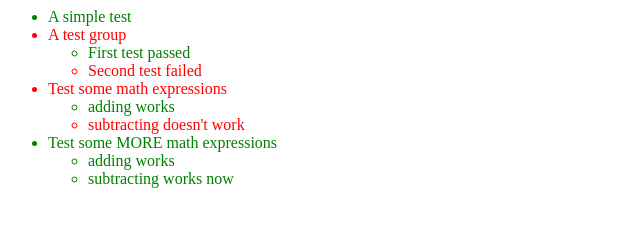
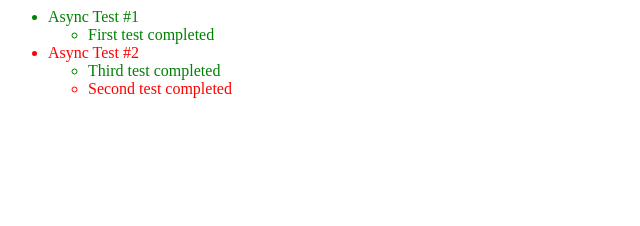
Before and after one commit to hpfast/ninjest, a plain HTML site: page index.html in a window 1280 px wide. Shown: the whole page, without its empty margins (0-640 px from the left). Drawn offline with Linux system fonts and the light colour scheme.

Commit message:
working version

```diff
--- a/browserscript.js
+++ b/browserscript.js
@@ -2,18 +2,20 @@
 
 
 window.onload = function() {
-    test.assert(2+4==6,'A simple test')
-    test.test('A test group', [
-            [true, "First test passed"],
-            [false, "Second test failed"]
-        ]);
+    test.test("Async Test #1", function() {
+        test.pause();
+        setTimeout(function() {
+            test.assert(true, "First test completed");
+            test.resume();
+        }, 10);
+    });
 
-    test.test('Test some math expressions', [
-        [8+2 == 10, 'adding works'],
-        [8-2 == 10, "subtracting doesn't work"]
-    ]);
-    test.test('Test some MORE math expressions', [
-        [8+2 == 10, 'adding works'],
-        [8-2 == 6, "subtracting works now"]
-    ]);
+    test.test("Async Test #2", function() {
+        test.pause();
+        setTimeout(function() {
+            test.assert(false, "Second test completed");
+            test.resume();
+        }, 3000);
+        test.assert(true,"Third test completed");
+    });
 };
--- a/index.html
+++ b/index.html
@@ -7,7 +7,7 @@
 </head>
 <body>
 <ul id="results"></ul>
-<script src="test2.js"></script>
+<script src="test3.js"></script>
 <script src="browserscript.js"></script>
 </body>
 </html>
--- a/test2.js
+++ b/test2.js
@@ -1,4 +1,26 @@
 (function(exports){
+
+
+    var queue = []; paused = false;
+
+    var runTest = function() {
+        if (!paused && queue.length) {
+            queue.shift()();
+            if (!paused) {
+                resume();
+            }
+        }
+
+    }
+
+    var pause = function() {
+        paused = true;
+    };
+
+    var resume = function() {
+        paused = false;
+        setTimeout(runTest, 1);
+    };
 
     //Fn assert
     //evaluate value and return true or false
@@ -7,19 +29,19 @@
 
     }
 
-    var that = this;
 
     //Fn test
-    //run a group of tests with name String and testgroup Array of functions
-    var test = function(testgroup){
+    //run a group of tests with name String and testgroup Array
+    var test = function(testfn, callback){
+        var result = testfn();
         var pass = true, results = [];
-        for (var i=0; i<testgroup.length;i++){
-            var result = [assert(testgroup[i][0]), testgroup[i][1]];
-            pass = result[0] ? pass : false;
-            results.push(result);
-
-        }
-        return([pass, results]);
+//        for (var i=0; i<testgroup.length;i++){
+//            var result = [assert(testgroup[i][0]), testgroup[i][1]];
+//            pass = result[0] ? pass : false;
+//            results.push(result);
+//
+//        }
+        callback(result);
 
     }
 
@@ -40,30 +62,37 @@
 
     }
 
-    var testInNode = function(name, testgroup) {
-        var results = test(testgroup);
-        console.log((results[0] == true ? 'PASS' : 'FAIL') + ': '+name);
-        for (var i = 0; i<results[1].length;i++){
-            console.log('   '+(results[1][i][0] == true ? 'PASS:' : 'FAIL:')+' '+results[1][i][1]);
-
-
-        }
+    var testInNode = function(name, testfn) {
+        var that = this;
+        queue.push(function(that){test.call(that, testfn, function(results) {
+                    console.log('ha ha! '+results);
+                }
+            )
+        });
+        runTest();
+        exports.assert(true,'a fake test');
+        //console.log(results);
+        //var results = test(testgroup);
 
     }
-    var testInBrowser = function(name, testgroup) {
-        var results = test(testgroup);
-        var li = document.createElement('li');
-        li.className = results[0] == true ? 'pass' : 'fail';
-        li.appendChild(document.createTextNode(name));
-        var ul = document.createElement('ul');
-        for (var i=0;i<results[1].length;i++){
-            var lo = document.createElement('li');
-            lo.className = results[1][i][0] == true ? 'pass' : 'fail';
-            lo.appendChild(document.createTextNode(results[1][i][1]));
-            ul.appendChild(lo);
-        }
-        li.appendChild(ul);
-        document.getElementById('results').appendChild(li);
+    var testInBrowser = function(name, testfn) {
+        testfn();
+        exports.assert(false,'can you tell me if this is expected?');
+        //var results = test(testgroup);
+        //var li = document.createElement('li');
+        //li.className = results[0] == true ? 'pass' : 'fail';
+        //li.appendChild(document.createTextNode(name));
+        //var ul = document.createElement('ul');
+        //for (var i=0;i<results[1].length;i++){
+        //    var lo = document.createElement('li');
+        //    lo.className = results[1][i][0] == true ? 'pass' : 'fail';
+        //    lo.appendChild(document.createTextNode(results[1][i][1]));
+        //    ul.appendChild(lo);
+        //}
+        //li.appendChild(ul);
+        //document.getElementById('results').appendChild(li);
+        console.log(exports.assert.toSource());
+        console.log(assertInNode.toSource());
 
 
     }
@@ -73,8 +102,16 @@
         return (typeof window === 'undefined' ? fn1 : fn2) ;
     }
 
+    //Public Function assert.
+    //Run a single test and display the truth value and test description
     exports.assert = selectFn(assertInNode, assertInBrowser);
+    //Public Function test
+    //run a group of tests and display individual desc and value
+    //as well as overall group name and pass/fail:w
     exports.test = selectFn(testInNode,testInBrowser);
+    exports.pause = pause;
+    exports.resume = resume;
+    exports.test2 = testInNode;
 
 
 })(typeof exports === 'undefined'? this['test']={}: exports);
--- /dev/null
+++ b/test3.js
@@ -0,0 +1,70 @@
+(function(exports){
+
+
+    var queue = [], paused = false, results;
+
+    var pause = function() {
+        paused = true;
+    };
+    var resume = function() {
+        paused = false;
+        setTimeout(runTest, 1);
+    };
+
+    function runTest() {
+        if (!paused && queue.length) {
+            queue.shift()();
+            if (!paused) {
+                resume();
+            }
+        }
+    }
+
+    var testInNode = function(name, fn) {
+        queue.push(function() {
+           console.log(name);
+           fn();
+        });
+        runTest();
+    }
+
+    var testInBrowser = function(name, fn, console) {
+        queue.push(function() {
+            results = document.getElementById("results");
+            results = assertInBrowser(true, name).appendChild(
+            document.createElement("ul"));
+            fn();
+        });
+        runTest();
+    };
+
+    var assertInNode = function(value, desc) {
+       var result = value ? 'PASS: ' : 'FAIL: ';
+       console.log(result + desc);
+       return result;
+
+
+    }
+
+    var assertInBrowser = function(value, desc) {
+        var li = document.createElement("li");
+        li.className = value ? "pass" : "fail";
+        li.appendChild(document.createTextNode(desc));
+        results.appendChild(li);
+        if (!value) {
+            li.parentNode.parentNode.className = "fail";
+        }
+        return li;
+    };
+
+    //select a variant to export based on execution environment
+    var selectFn = function(fn1, fn2) {
+        return (typeof window === 'undefined' ? fn1 : fn2) ;
+    }
+
+    exports.assert = selectFn(assertInNode, assertInBrowser);
+    exports.test = selectFn(testInNode, testInBrowser);
+    exports.pause = pause;
+    exports.resume = resume;
+
+})(typeof exports === 'undefined'? this['test']={}: exports);
```
Also changed, not shown: nodescript.js (+16 -29 lines), README.md, test.js (line endings or trailing spaces).
